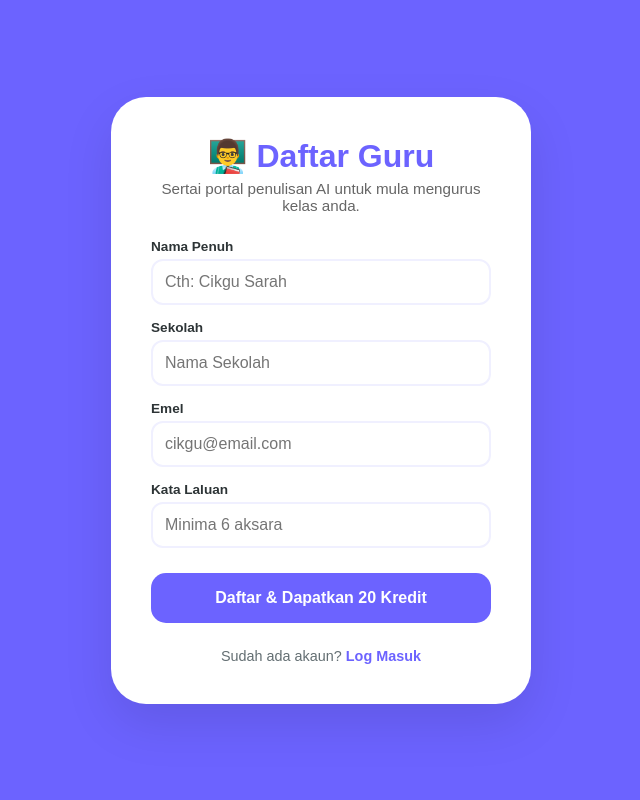
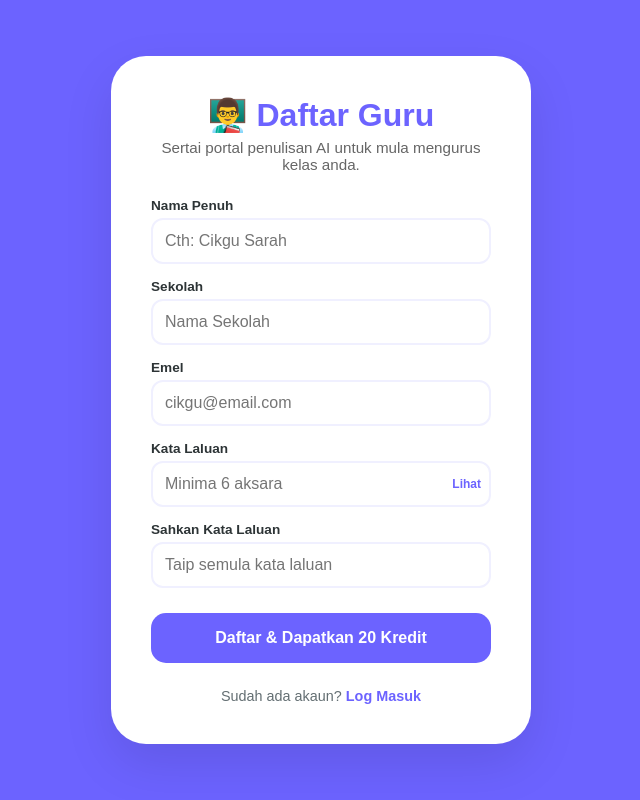
Before and after one commit to Ryaihanny/semak-karangan, a Next.js app: page /signup in a window 1280 px wide. Shown: the whole page, without its empty margins (319-959 px from the left). Built offline with nearby package versions, Linux system fonts and the light colour scheme; no server answers.

Commit message:
Tambah ciri pengesahan kata laluan dan butang lihat password

```diff
--- a/pages/signup.js
+++ b/pages/signup.js
@@ -12,8 +12,11 @@ export default function Signup() {
     nama: '',
     email: '',
     password: '',
+    confirmPassword: '', // 1. Tambah confirmPassword
     sekolah: ''
   });
+
+  const [showPass, setShowPass] = useState(false); // 2. State untuk lihat password
   const [error, setError] = useState('');
   const [loading, setLoading] = useState(false);
 
@@ -26,10 +29,20 @@ export default function Signup() {
     setLoading(true);
     setError('');
 
+    // 3. Logik Pengesahan Kata Laluan
+    if (formData.password !== formData.confirmPassword) {
+      setError("Kata laluan tidak sepadan!");
+      setLoading(false);
+      return;
+    }
+
+    if (formData.password.length < 6) {
+      setError("Kata laluan mestilah sekurang-kurangnya 6 aksara.");
+      setLoading(false);
+      return;
+    }
+
     try {
-      console.log("Mula pendaftaran..."); // Debugging
-
-      // 1. Create Account in Firebase Auth
       const userCredential = await createUserWithEmailAndPassword(
         auth,
         formData.email.trim(),
@@ -37,31 +50,20 @@ export default function Signup() {
       );
       const user = userCredential.user;
 
-      console.log("Auth Berjaya. UID:", user.uid); // Debugging
-
-      // 2. Save to 'users' collection with 20 FREE CREDITS
       await setDoc(doc(db, 'users', user.uid), {
         uid: user.uid,
         nama: formData.nama,
         email: formData.email.trim().toLowerCase(),
         role: 'guru',
         sekolah: formData.sekolah,
-        credits: 20, // <--- 20 Free Credits Added Here
+        credits: 20,
         createdAt: new Date().toISOString()
       });
 
-      console.log("Firestore Berjaya disimpan!"); // Debugging
-
-      // 3. Redirect to Teacher Dashboard
       router.push('/dashboard');
-
     } catch (err) {
-      console.error("Ralat penuh:", err); // Look at F12 console for this!
-
       if (err.code === 'auth/email-already-in-use') {
         setError("Emel ini telah digunakan. Sila log masuk.");
-      } else if (err.code === 'auth/operation-not-allowed') {
-        setError("Sila aktifkan 'Email/Password' di Firebase Console Authentication.");
       } else {
         setError(`Ralat: ${err.message}`);
       }
@@ -93,9 +95,36 @@ export default function Signup() {
             <input name="email" type="email" placeholder="cikgu@email.com" onChange={handleChange} required />
           </div>
 
+          {/* Bahagian Kata Laluan dengan Butang 'Lihat' */}
           <div className="input-group">
             <label>Kata Laluan</label>
-            <input name="password" type="password" placeholder="Minima 6 aksara" onChange={handleChange} required />
+            <div className="pass-wrapper">
+              <input
+                name="password"
+                type={showPass ? "text" : "password"}
+                placeholder="Minima 6 aksara"
+                onChange={handleChange}
+                required
+              />
+              <button
+                type="button"
+                className="btn-show"
+                onClick={() => setShowPass(!showPass)}
+              >
+                {showPass ? "Sembunyi" : "Lihat"}
+              </button>
+            </div>
+          </div>
+
+          <div className="input-group">
+            <label>Sahkan Kata Laluan</label>
+            <input
+              name="confirmPassword"
+              type={showPass ? "text" : "password"}
+              placeholder="Taip semula kata laluan"
+              onChange={handleChange}
+              required
+            />
           </div>
 
           <button type="submit" className="signup-btn" disabled={loading}>
@@ -118,6 +147,13 @@ export default function Signup() {
 
         .input-group { margin-bottom: 15px; }
         label { display: block; font-size: 0.85rem; font-weight: 700; margin-bottom: 5px; color: #2D3436; }
+
+        .pass-wrapper { position: relative; display: flex; align-items: center; }
+        .btn-show {
+          position: absolute; right: 10px; background: none; border: none;
+          color: #6C63FF; font-size: 0.75rem; font-weight: 700; cursor: pointer;
+        }
+
         input { width: 100%; padding: 12px; border-radius: 12px; border: 2px solid #F0F0FF; box-sizing: border-box; font-size: 1rem; outline: none; transition: 0.3s; }
         input:focus { border-color: #6C63FF; }
 
```
